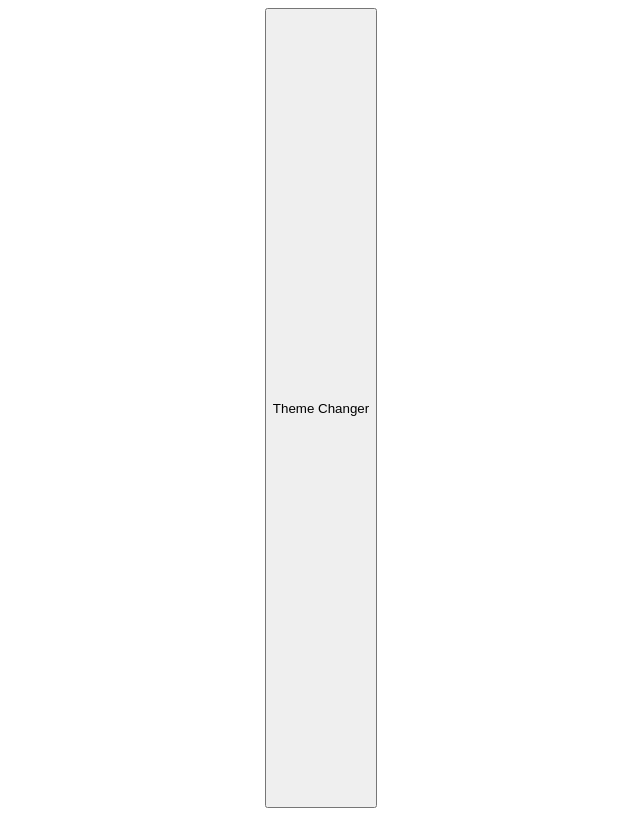
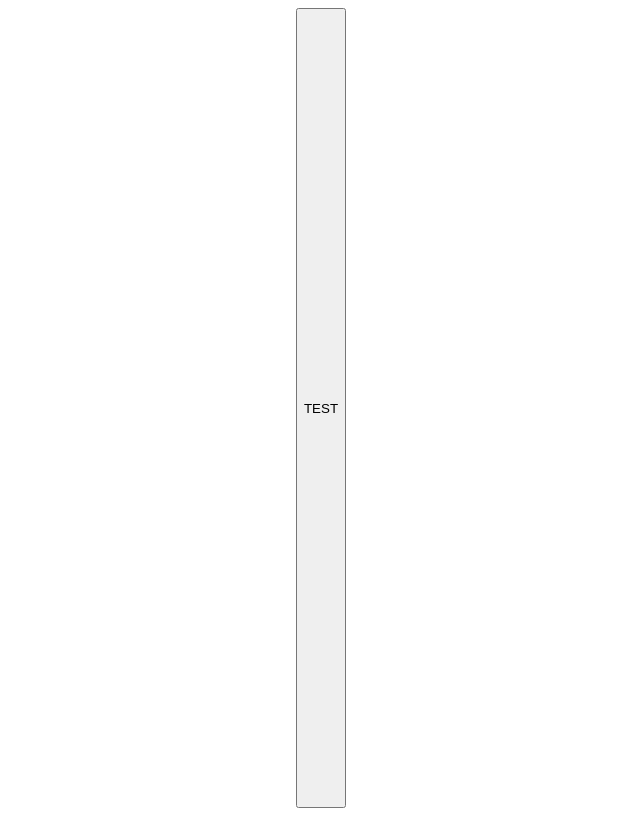
Before and after one commit to Deslol/vue-playground, a Vue app: page / in a window 1280 px wide. Shown: the whole page, without its empty margins (327-967 px from the left). Built offline with nearby package versions, Linux system fonts and the light colour scheme.

Commit message:
Basic theme changer set up done

```diff
--- a/src/App.vue
+++ b/src/App.vue
@@ -4,7 +4,7 @@ import DynamicListFilter from "@/components/DynamicListFilter.vue";
 import ReusableBtn from "@/components/ReusableBtn.vue";
 import SignUpForm from "@/components/SignUpForm.vue";
 import ThemeChanger from "@/components/ThemeChanger.vue";
-import {onMounted, ref, watch} from "vue";
+import {onMounted, onUnmounted, ref, watch} from "vue";
 
 // const submitHandler = (data) => {
 //   console.log(data)
@@ -18,8 +18,9 @@ const themeChangeHandler = () => {
 }
 
 onMounted(() => {
-  darkMode.value = Boolean(localStorage.getItem('darkMode'))
+  darkMode.value = localStorage.getItem('darkMode') === 'true'
 })
+
 
 </script>
 
@@ -33,7 +34,7 @@ onMounted(() => {
     <!--    <DynamicListFilter/>-->
     <!--    <ReusableBtn label='test' @clicked="console.log('CLICKED')">testing123</ReusableBtn>-->
     <!--    <SignUpForm @submit="(e)=> submitHandler(e)"/>-->
-    <ThemeChanger @theme-change="themeChangeHandler"/>
+    <ThemeChanger @theme-change="themeChangeHandler">TEST</ThemeChanger>
   </div>
 
 </template>
```
